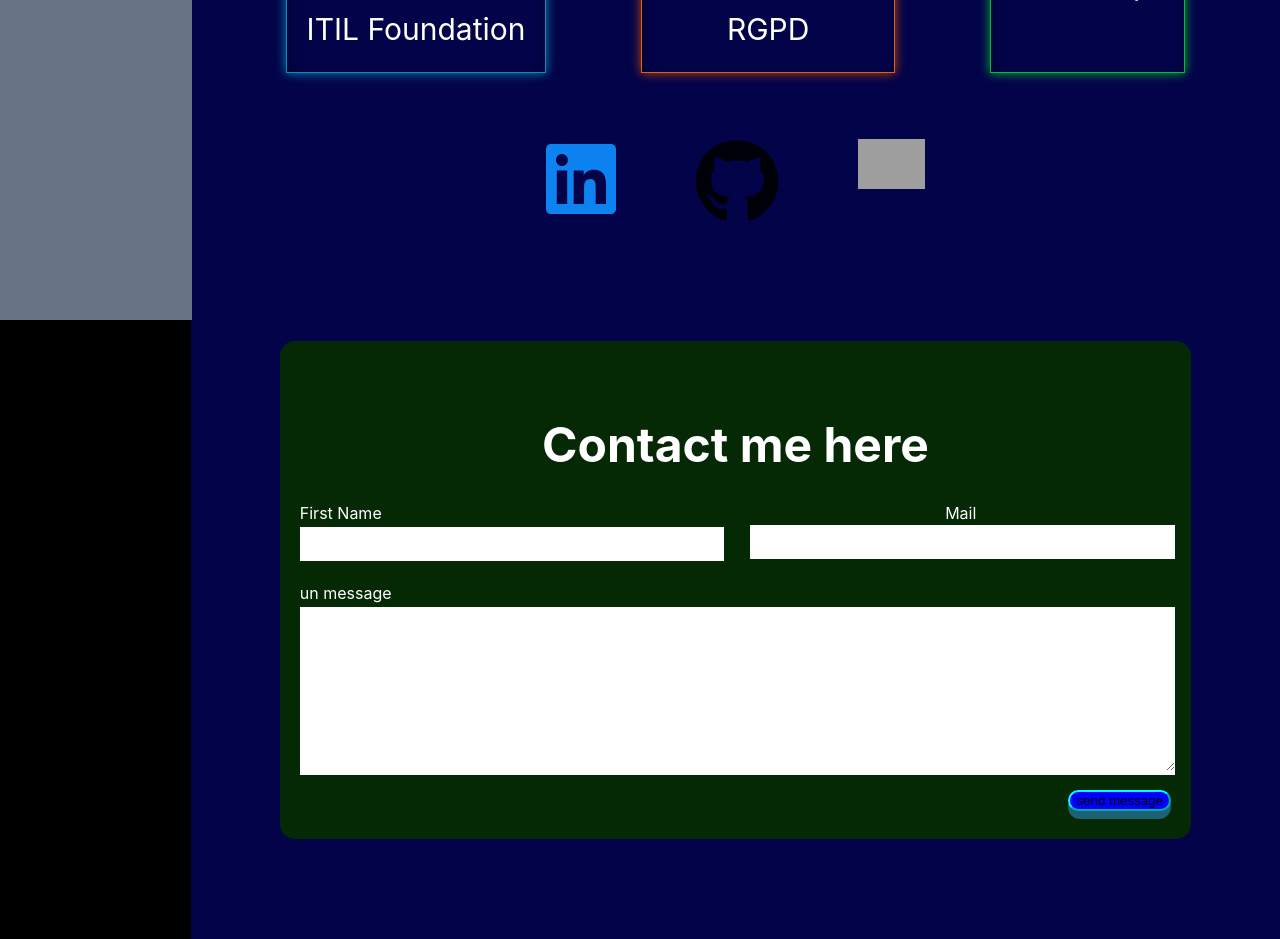
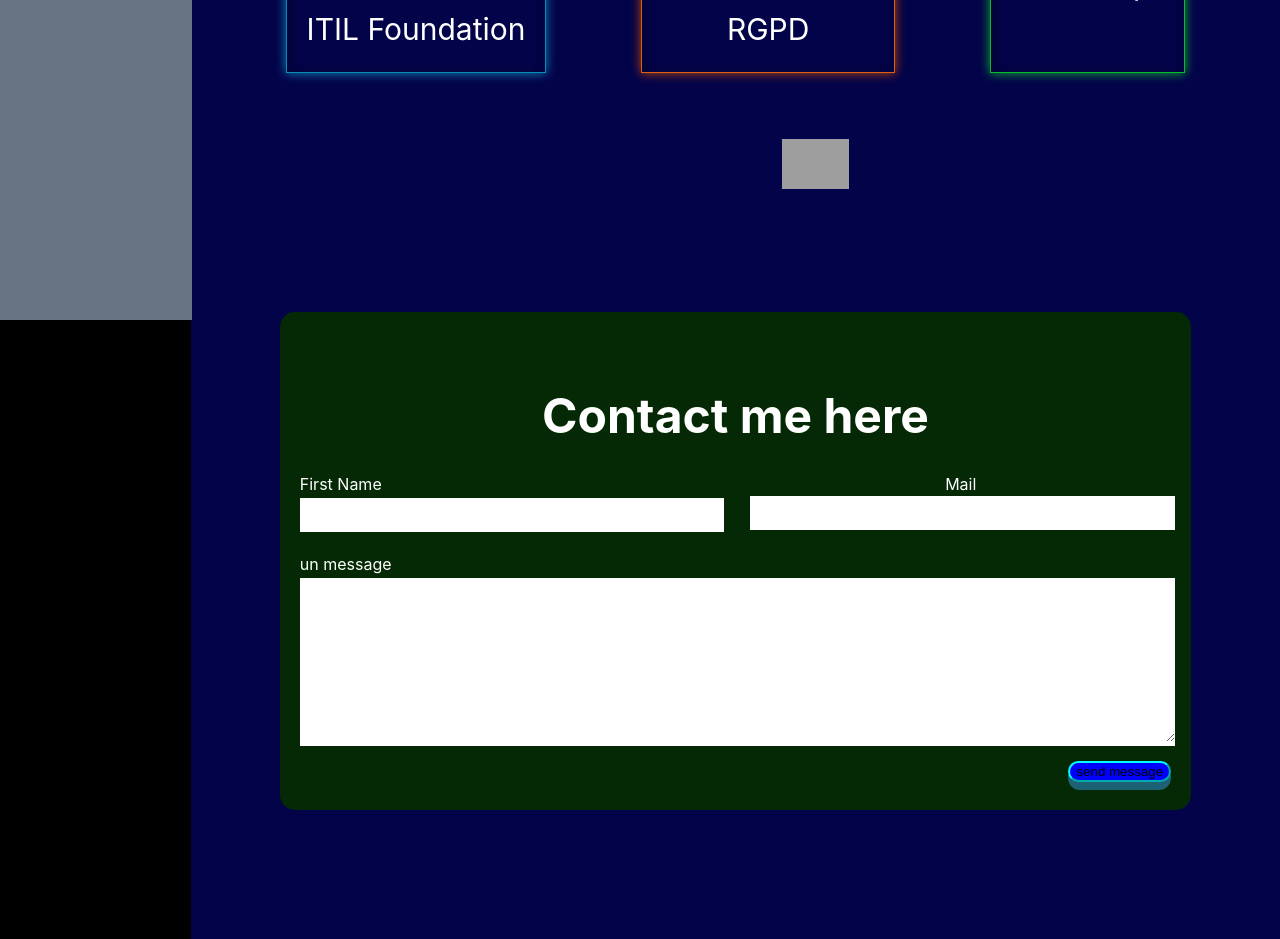
Before and after one commit to Walie-Matthieu/portfolio, a Vue app: page / in a window 1280 px wide. Shown: the part 880-1819 px from the top of the page. Built offline with nearby package versions, Linux system fonts and the light colour scheme; grey boxes are pictures that could not be loaded.

Commit message:
font awesome enlevé

```diff
--- a/package.json
+++ b/package.json
@@ -9,12 +9,6 @@
     "preview": "vite preview"
   },
   "dependencies": {
-    "@fortawesome/fontawesome-free": "^6.4.0",
-    "@fortawesome/fontawesome-svg-core": "^6.4.0",
-    "@fortawesome/free-brands-svg-icons": "^6.4.0",
-    "@fortawesome/free-regular-svg-icons": "^6.4.0",
-    "@fortawesome/free-solid-svg-icons": "^6.4.0",
-    "@fortawesome/vue-fontawesome": "^3.0.3",
     "vue": "^3.2.45"
   },
   "devDependencies": {
--- a/src/components/page2.vue
+++ b/src/components/page2.vue
@@ -34,11 +34,9 @@
         <p class="flex-icon">
 
             <a class="linkedin"  href="https://www.linkedin.com/in/walie-houmad-089727238/" target="_blank">
-                <font-awesome-icon icon="fa-brands fa-linkedin" font-size="80px" title="Linkedin"/>
             </a>
 
             <a class="Git-Hub" href="https://github.com/Walie-Matthieu" target="_blank">
-                    <font-awesome-icon :icon="['fab', 'github']" font-size="85px" title="Git-Hub"/>
 
             </a>
 
@@ -48,7 +46,6 @@
 
             </a>
 
-            <!-- <font-awesome-icon :icon="['fab', 'instagram']" /> -->
         </p>
 
 
--- a/src/main.js
+++ b/src/main.js
@@ -2,13 +2,5 @@ import { createApp } from 'vue'
 import './style.css'
 import App from './App.vue'
 
-/* import the fontawesome core */
-import { library } from '@fortawesome/fontawesome-svg-core'
-import { FontAwesomeIcon } from '@fortawesome/vue-fontawesome'
-import { faTwitter, faFacebook, faStackOverflow, faGithub, faLinkedin, faInstagram } from '@fortawesome/free-brands-svg-icons'
-
-library.add(faTwitter, faFacebook, faStackOverflow, faGithub, faLinkedin, faInstagram);
-
 createApp(App)
-    .component('font-awesome-icon', FontAwesomeIcon)
     .mount('#app')
```
Also changed, not shown: 1 other file (tests, documents, lock files or other folders).
